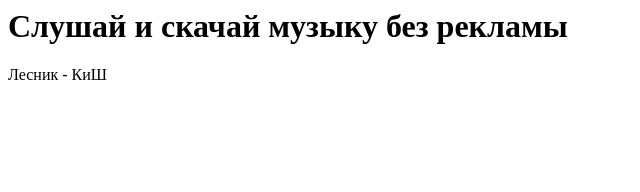
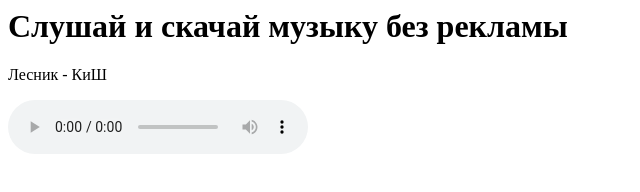
Before and after one commit to Remzloi/internet-dlya-scolynikov, a plain HTML site: page Music/index.html in a window 1280 px wide. Shown: the whole page, without its empty margins (0-640 px from the left). Drawn offline with Linux system fonts and the light colour scheme.

Commit message:
Music error fixed

```diff
--- a/Music/index.html
+++ b/Music/index.html
@@ -6,6 +6,7 @@
 <body>
   <h1>Слушай и скачай музыку без рекламы</h1>
   <p>Лесник - КиШ</p>
-  <audio src="korol-i-shut-lesnik-mp3.mp3"></audio>
+  <audio controls>
+<source src="korol-i-shut-lesnik-mp3.mp3"></audio>
 </body>
 </html>
```
